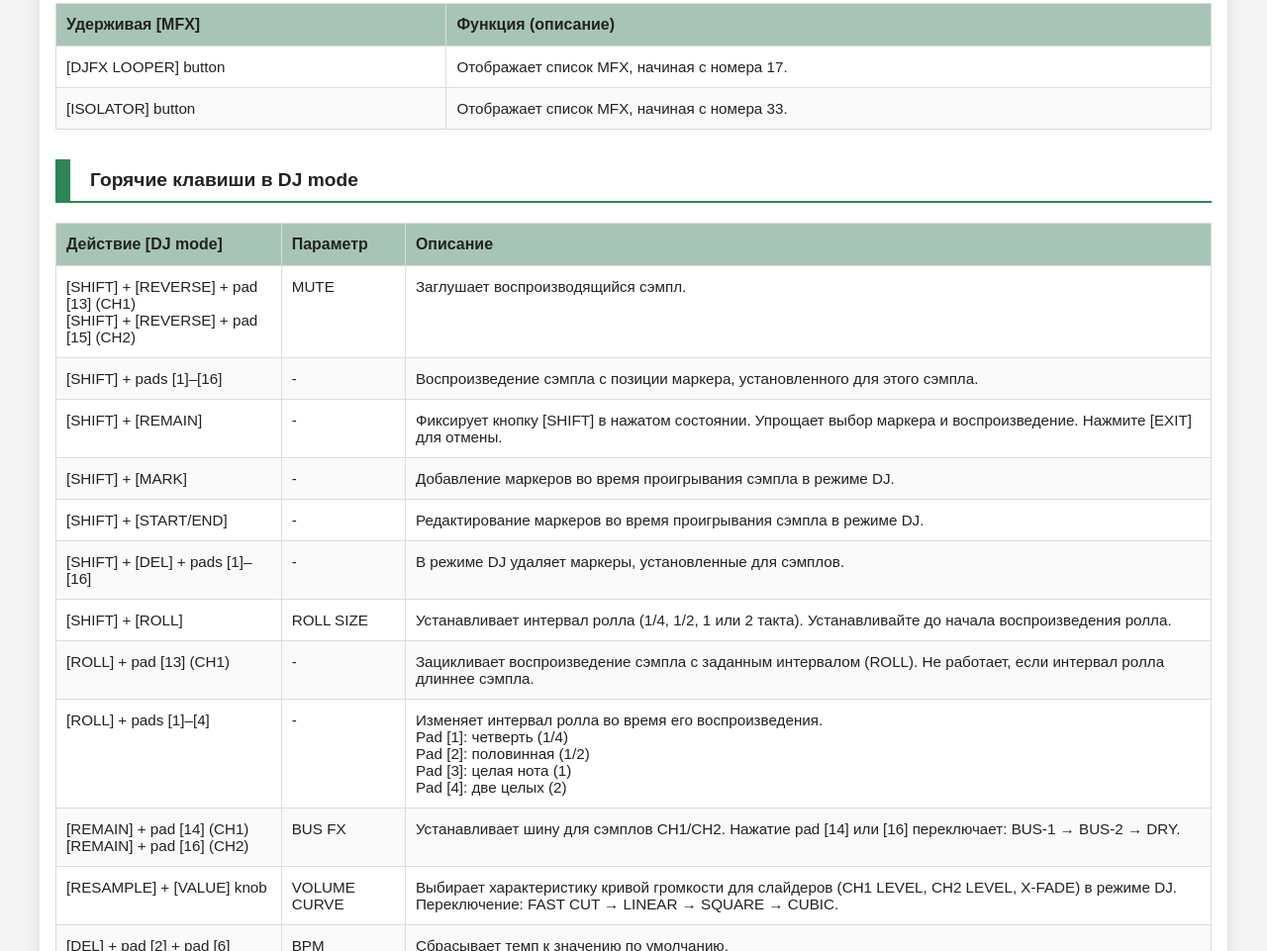
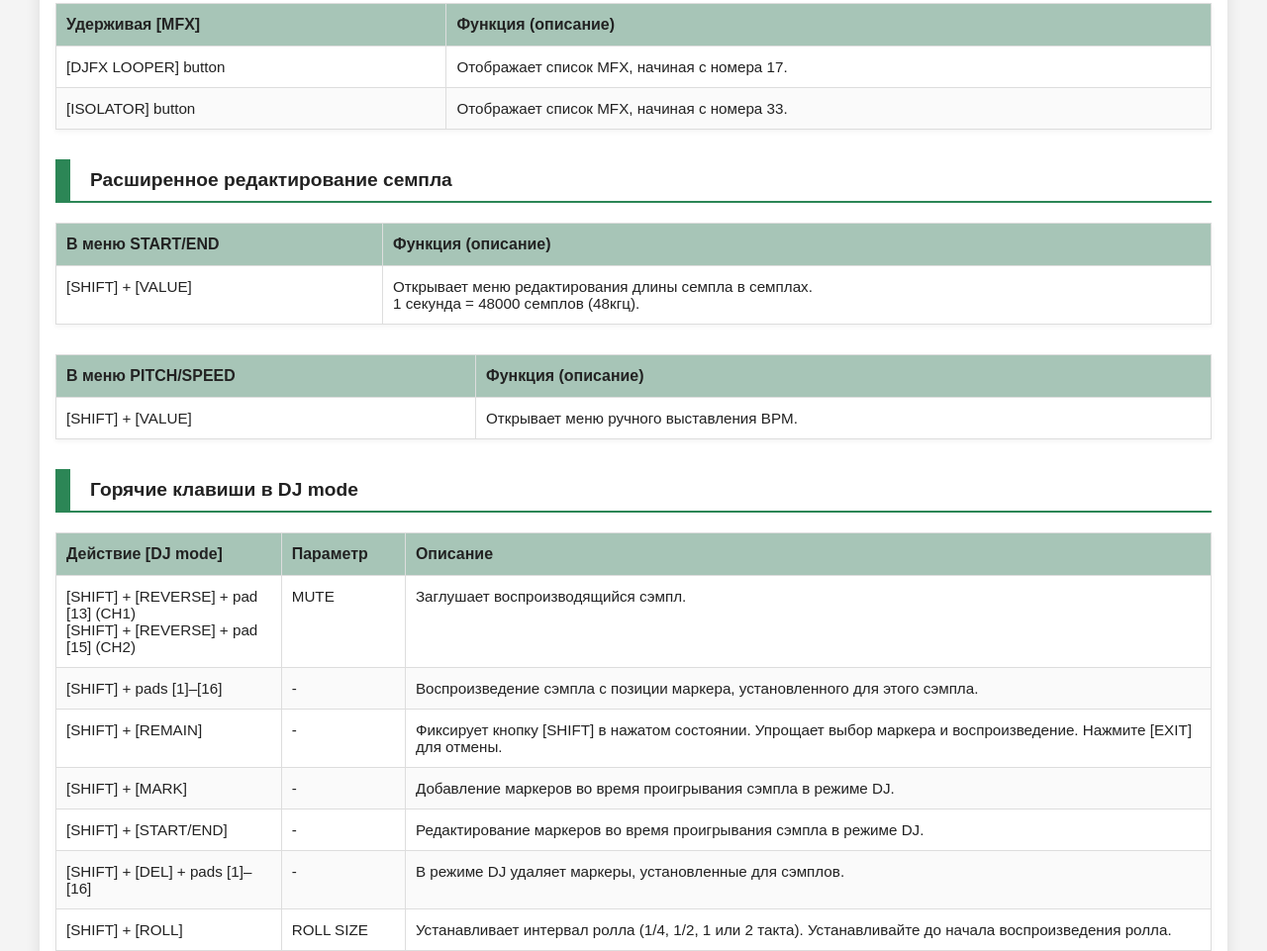
Before and after one commit to alei1180/sp-404mk2-shortcut, a plain HTML site: page index.html in a window 1280 px wide. Shown: the part 4112-5073 px from the top of the page at 99% size. Drawn offline with Linux system fonts and the light colour scheme.

Commit message:
Update index.html

```diff
--- a/index.html
+++ b/index.html
@@ -152,6 +152,22 @@
             }
 
             #table-mfx td:nth-of-type(2):before {
+                content: "Описание";
+            }
+
+            #table-mfx-advanced td:nth-of-type(1):before {
+                content: "Удерживая [MFX]";
+            }
+
+            #table-mfx-advanced td:nth-of-type(2):before {
+                content: "Описание";
+            }
+
+            #table-mfx-advanced-2 td:nth-of-type(1):before {
+                content: "Удерживая [MFX]";
+            }
+
+            #table-mfx-advanced-2 td:nth-of-type(2):before {
                 content: "Описание";
             }
 
@@ -972,6 +988,37 @@
             </tbody>
         </table>
 
+        <div class="page-marker" id="marker-mfx-advanced">Расширенное редактирование семпла</div>
+        <table id="table-mfx-advanced">
+            <thead>
+                <tr>
+                    <th>В меню START/END</th>
+                    <th>Функция (описание)</th>
+                </tr>
+            </thead>
+            <tbody>
+                <tr>
+                    <td>[SHIFT] + [VALUE]</td>
+                    <td>Открывает меню редактирования длины семпла в семплах.<br>1 секунда = 48000 семплов (48кгц).</td>
+                </tr>
+            </tbody>
+        </table>
+
+        <table id="table-mfx-advanced-2">
+            <thead>
+                <tr>
+                    <th>В меню PITCH/SPEED</th>
+                    <th>Функция (описание)</th>
+                </tr>
+            </thead>
+            <tbody>
+                <tr>
+                    <td>[SHIFT] + [VALUE]</td>
+                    <td>Открывает меню ручного выставления BPM.</td>
+                </tr>
+            </tbody>
+        </table>
+
         <div class="page-marker" id="marker-other">Горячие клавиши в DJ mode</div>
         <table id="table-other">
             <thead>
```
